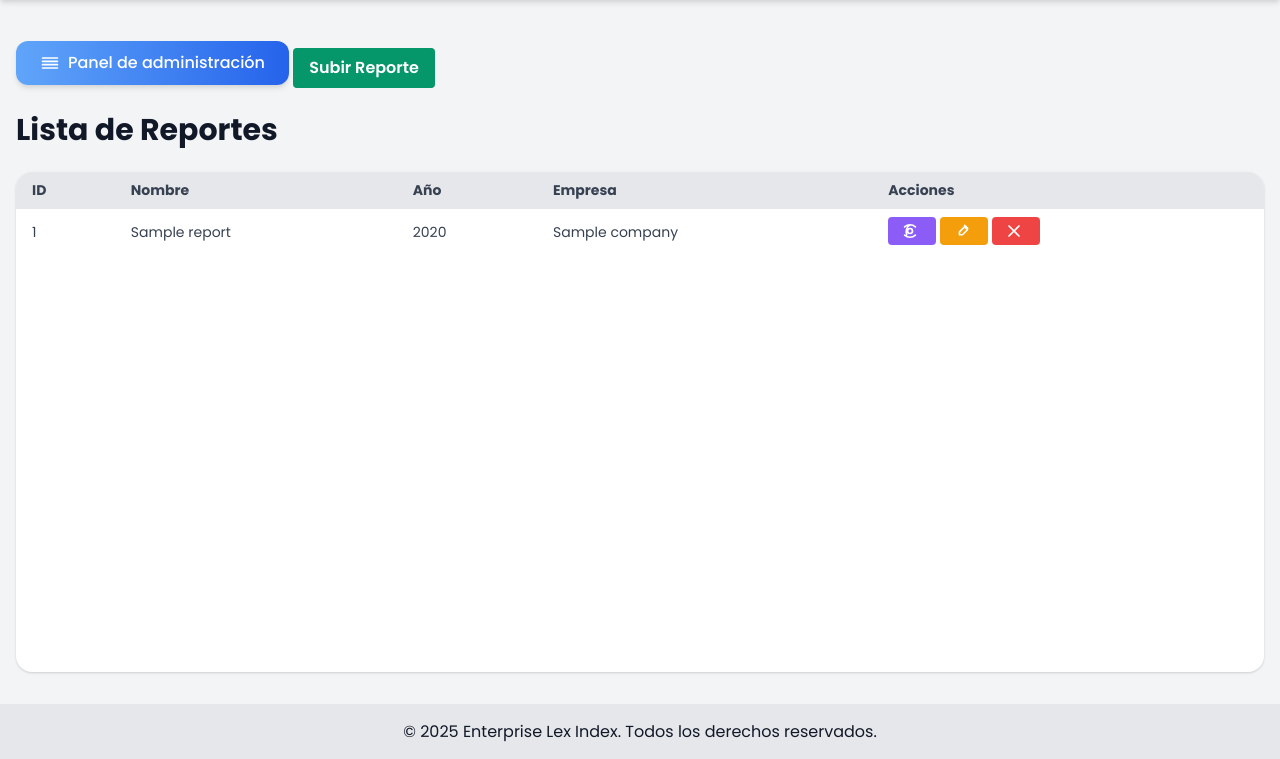
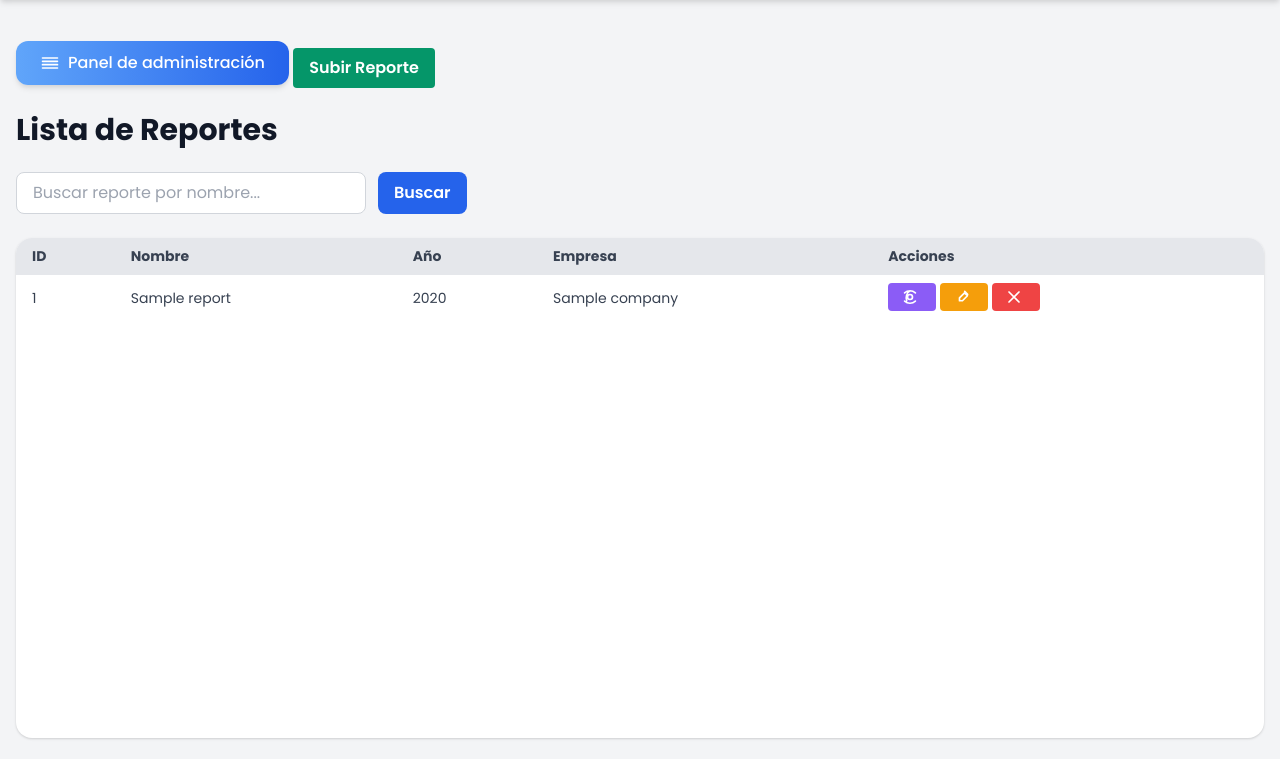
Before and after one commit to hadez7/ComplexIndexV2, a Django app: template Counter/templates/reports.html in a window 1280 px wide. Shown: the part 69-828 px from the top of the page. Run offline with Django 3.2, Linux system fonts and the light colour scheme; the template is opened without the code that fills it: most values are stand-ins (such as "Sample title", 1, 10 or a date in 2020); some libraries are stand-ins or nearby versions.

Commit message:
Agregar barra de busqueda en reportes

```diff
--- a/Counter/templates/reports.html
+++ b/Counter/templates/reports.html
@@ -24,6 +24,22 @@
     </div>
 
     <h1 class="text-3xl font-bold mb-6">Lista de Reportes</h1>
+
+    <!-- !Barra de búsqueda -->
+    <div class="mb-6">
+        <form method="GET" class="flex gap-3 max-w-md">
+            <input type="text" name="q" value="{{ query }}" placeholder="Buscar reporte por nombre..."
+                class="flex-1 border border-gray-300 rounded-lg px-4 py-2 focus:outline-none focus:ring-2 focus:ring-blue-400">
+            <button type="submit" class="bg-blue-600 hover:bg-blue-700 text-white font-semibold py-2 px-4 rounded-lg">
+                Buscar
+            </button>
+            {% if query %}
+            <a href="{% url 'reports' %}" class="bg-gray-400 hover:bg-gray-500 text-white font-semibold py-2 px-4 rounded-lg">
+                Limpiar
+            </a>
+            {% endif %}
+        </form>
+    </div>
 
     <!-- !Modal Detalles reporte-->
     <div id="detailsModal" class="fixed inset-0 bg-black bg-opacity-50 flex items-center justify-center hidden z-50">
--- a/Counter/views/report_views.py
+++ b/Counter/views/report_views.py
@@ -7,7 +7,10 @@ from ..models import Report, Company
 
 @login_required
 def report_view(request):
+    query = request.GET.get("q", "")
     reports = Report.objects.select_related("company").all()
+    if query:
+        reports = reports.filter(name__icontains=query)
     companies = Company.objects.all()
     return render(
         request,
@@ -15,6 +18,7 @@ def report_view(request):
         {
             "reports": reports,
             "companies": companies,
+            "query": query,
         },
     )
 
```
